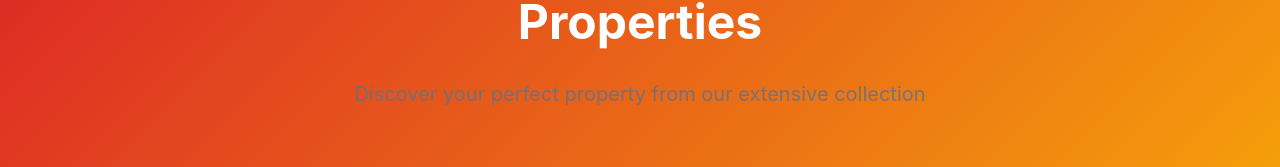
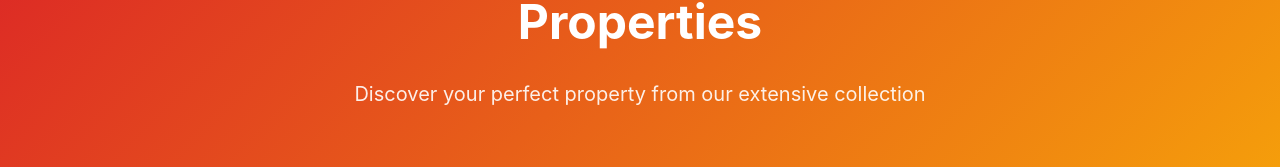
Before and after one commit to BHADOURIAKUNALSINGH/Auzland, a React (Create React App) app: page /buy in a window 1280 px wide. Shown: the part 160-327 px from the top of the page. Built offline with nearby package versions, Linux system fonts and the light colour scheme; no server answers; what aws-amplify would draw is missing.

Commit message:
Tighten dashboard spacing: Reduce gaps between filter-category and filter-group elements for more compact layout

```diff
--- a/src/auzland/AboutPage.css
+++ b/src/auzland/AboutPage.css
@@ -1,5 +1,10 @@
 .about-page {
   margin-top: 80px; /* Account for fixed header */
+}
+
+/* Specific white text styling for about page header */
+.page-header .white-text {
+  color: white !important;
 }
 
 .container {
--- a/src/auzland/AboutPage.js
+++ b/src/auzland/AboutPage.js
@@ -9,7 +9,7 @@ const AboutPage = () => {
       <section className="page-header">
         <div className="container">
           <h1>Our Story</h1>
-          <p>Building dreams, one property at a time in Sydney's South West</p>
+          <p className="white-text">Building dreams, one property at a time in Sydney's South West</p>
         </div>
       </section>
 
--- a/src/auzland/ContactPage.css
+++ b/src/auzland/ContactPage.css
@@ -174,6 +174,11 @@
   margin-top: 1rem;
 }
 
+/* Specific white text styling for contact page header */
+.page-header .white-text {
+  color: white !important;
+}
+
 /* Map Section */
 .map-section {
   background-color: var(--background-light);
--- a/src/auzland/ContactPage.js
+++ b/src/auzland/ContactPage.js
@@ -63,7 +63,7 @@ const ContactPage = () => {
       <div className="page-header">
         <div className="container">
           <h1>Contact Us</h1>
-          <p>Get in touch with our team for any inquiries or assistance</p>
+          <p className="white-text">Get in touch with our team for any inquiries or assistance</p>
         </div>
       </div>
 
--- a/src/auzland/PropertiesPage.css
+++ b/src/auzland/PropertiesPage.css
@@ -1,5 +1,10 @@
 .properties-page {
   margin-top: 80px; /* Account for fixed header */
+}
+
+/* Specific white text styling for properties page header */
+.page-header .white-text {
+  color: white !important;
 }
 
 .page-header {
--- a/src/auzland/PropertiesPage.js
+++ b/src/auzland/PropertiesPage.js
@@ -135,7 +135,7 @@ const PropertiesPage = () => {
       <div className="page-header">
         <div className="container">
           <h1>Properties</h1>
-          <p>Discover your perfect property from our extensive collection</p>
+          <p className="white-text">Discover your perfect property from our extensive collection</p>
         </div>
       </div>
 
--- a/src/auzland/index.css
+++ b/src/auzland/index.css
@@ -18,6 +18,19 @@
   --shadow-sm: 0 1px 2px 0 rgb(0 0 0 / 0.05);
   --shadow-md: 0 4px 6px -1px rgb(0 0 0 / 0.1), 0 2px 4px -2px rgb(0 0 0 / 0.1);
   --shadow-lg: 0 10px 15px -3px rgb(0 0 0 / 0.1), 0 4px 6px -4px rgb(0 0 0 / 0.1);
+}
+
+/* Global select element styling to fix dark backgrounds - only for customer-facing pages */
+.contact-page select,
+.properties-page select,
+.about-page select,
+.hero-section select {
+  background: white !important;
+  background-color: white !important;
+  -webkit-appearance: none;
+  -moz-appearance: none;
+  appearance: none;
+  color: var(--text-primary) !important;
 }
 
 body {
--- a/src/auzland/pages/ContactPage.css
+++ b/src/auzland/pages/ContactPage.css
@@ -174,6 +174,11 @@
   margin-top: 1rem;
 }
 
+/* Specific white text styling for contact page header */
+.page-header .white-text {
+  color: white !important;
+}
+
 /* Map Section */
 .map-section {
   background-color: var(--background-light);
--- a/src/auzland/pages/ContactPage.js
+++ b/src/auzland/pages/ContactPage.js
@@ -65,7 +65,7 @@ const ContactPage = () => {
       <div className="page-header">
         <div className="container">
           <h1>Contact Us</h1>
-          <p>Get in touch with our team for any inquiries or assistance</p>
+          <p className="white-text">Get in touch with our team for any inquiries or assistance</p>
         </div>
       </div>
 
--- a/src/auzland/pages/PropertiesPage.css
+++ b/src/auzland/pages/PropertiesPage.css
@@ -1,5 +1,10 @@
 .properties-page {
   margin-top: 80px; /* Account for fixed header */
+}
+
+/* Specific white text styling for properties page header */
+.page-header .white-text {
+  color: white !important;
 }
 
 .page-header {
--- a/src/auzland/pages/PropertiesPage.js
+++ b/src/auzland/pages/PropertiesPage.js
@@ -298,7 +298,7 @@ const PropertiesPage = () => {
       <div className="page-header">
         <div className="container">
           <h1>Properties</h1>
-          <p>Discover your perfect property from our extensive collection</p>
+          <p className="white-text">Discover your perfect property from our extensive collection</p>
         </div>
       </div>
 
--- a/src/components/Dashboard.css
+++ b/src/components/Dashboard.css
@@ -133,8 +133,8 @@ aside.filters-sidebar,
 }
 
 .filter-category {
-  margin-bottom: 0.75rem; /* Reduced for more compact layout */
-  padding: 6px; /* Reduced for tighter spacing */
+  margin-bottom: 0.25rem; /* Much tighter spacing between categories */
+  padding: 4px; /* Much tighter internal padding */
   background: #1e293b;
   border-radius: 10px; /* Increased from 8px for better visual appeal */
   border: 1px solid #334155; /* Reduced from 2px for lighter appearance */
@@ -151,13 +151,13 @@ aside.filters-sidebar,
 
 .filter-category h4 {
   color: #ffffff;
-  margin: 0 0 0.5rem 0; /* Further reduced for tighter spacing */
+  margin: 0 0 0.125rem 0; /* Very tight spacing below title */
   font-size: 0.875rem; /* Reduced from 1rem */
   font-weight: 600;
   text-transform: uppercase;
   letter-spacing: 0.05em;
   border-bottom: 1px solid #475569; /* Reduced from 2px */
-  padding-bottom: 0.375rem; /* Further reduced for tighter spacing */
+  padding-bottom: 0.125rem; /* Very tight internal padding */
 }
 
 .filter-category:last-child {
@@ -165,10 +165,10 @@ aside.filters-sidebar,
 }
 
 .filter-group {
-  margin-bottom: 0.5rem; /* Reduced for more compact layout */
+  margin-bottom: 0.125rem; /* Very tight spacing between filter groups */
   display: flex;
   flex-direction: column;
-  gap: 0.375rem; /* Reduced for tighter spacing */
+  gap: 0.125rem; /* Very tight internal spacing */
 }
 
 .filter-group:last-child {
@@ -183,13 +183,13 @@ aside.filters-sidebar,
   text-transform: uppercase;
   letter-spacing: 0.025em;
   color: #94a3b8;
-  margin-bottom: 0.125rem; /* Further reduced for tighter spacing */
+  margin-bottom: 0.0625rem; /* Very tight spacing below labels */
 }
 
 .filter-group select,
 .filter-group input {
   width: 100%;
-  padding: 0.75rem; /* Reduced from 0.875rem for more compact look */
+  padding: 0.5rem; /* Much tighter padding for very compact look */
   border: 2px solid #475569;
   border-radius: 8px;
   font-size: 0.875rem;
```
